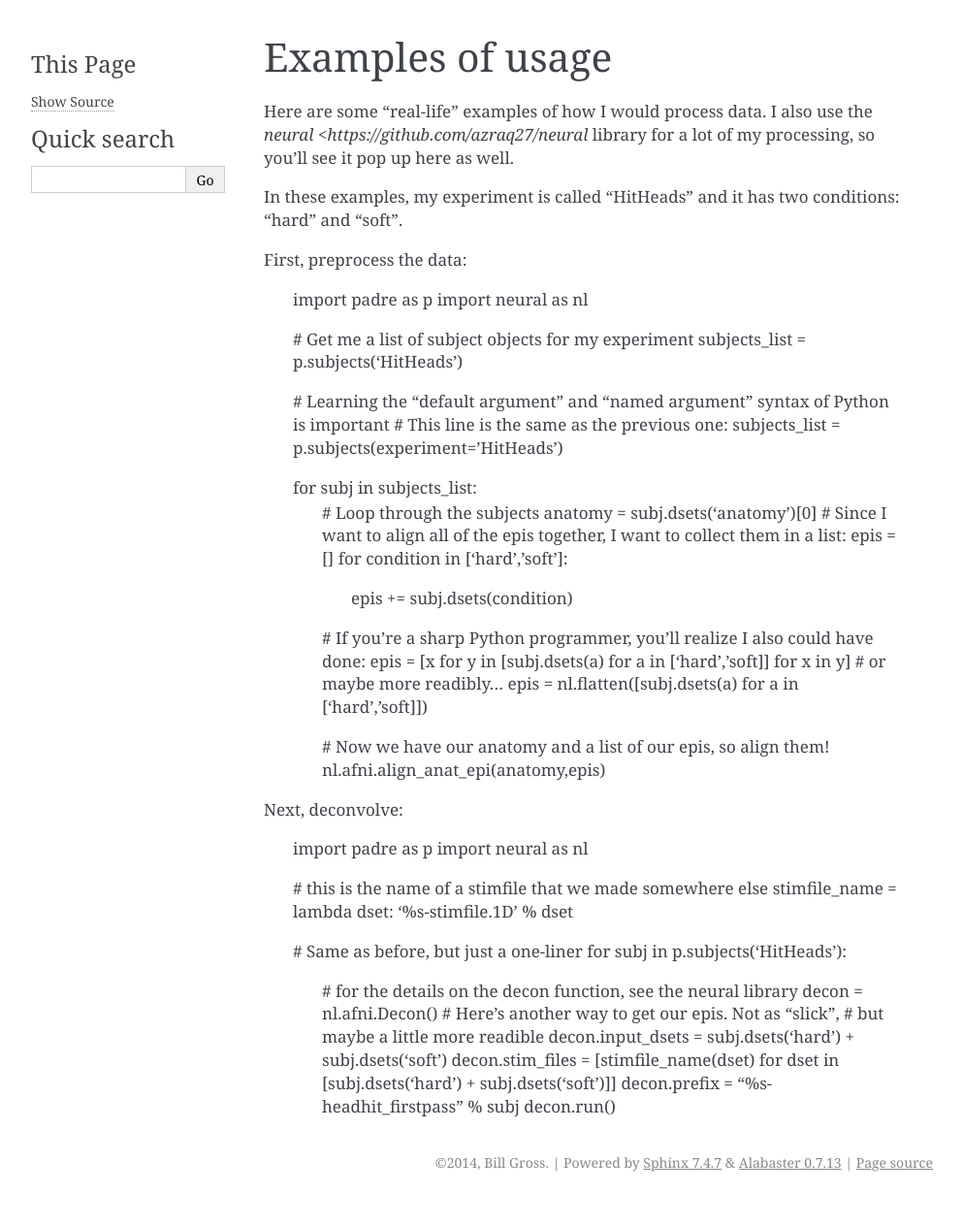
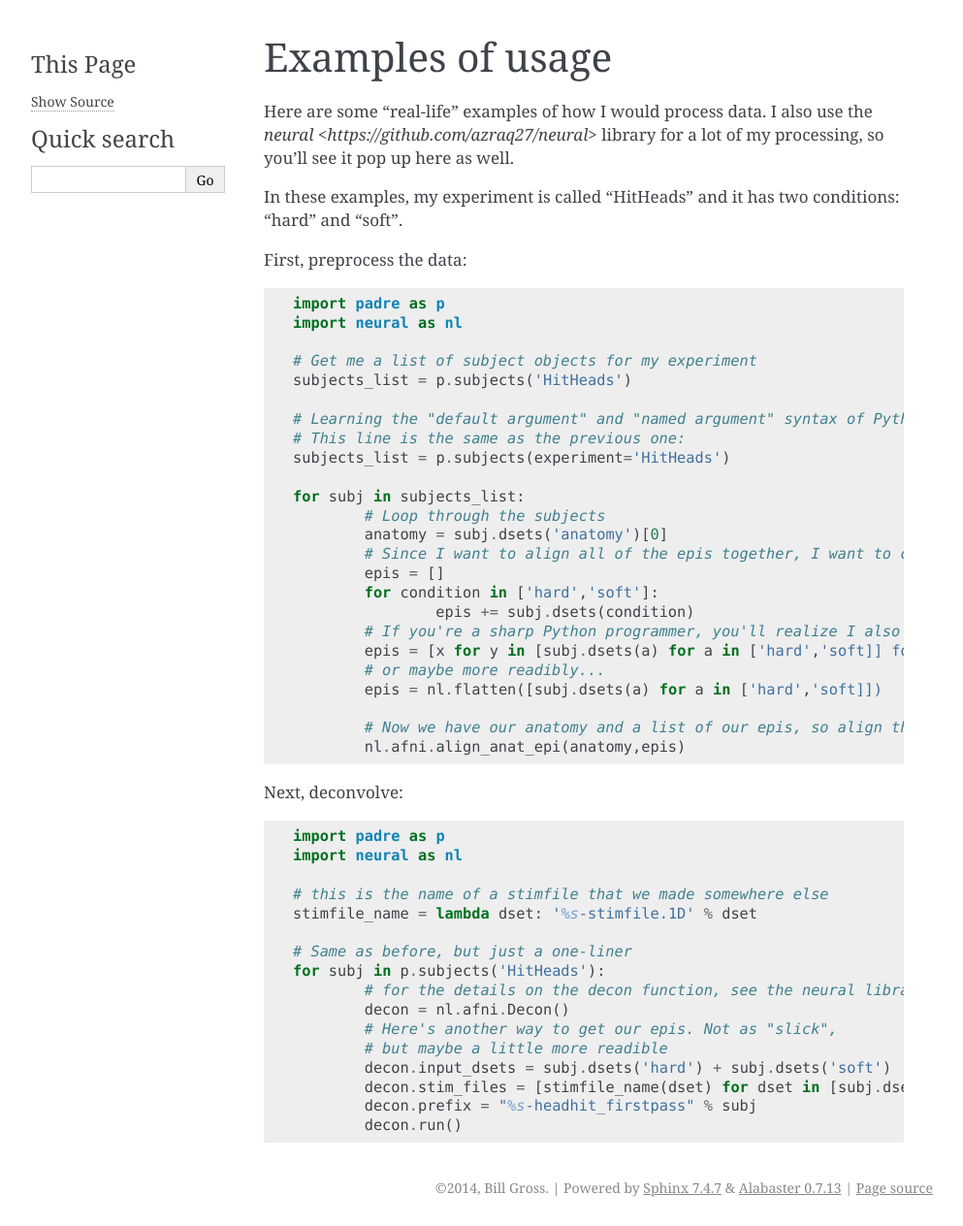
Before and after one commit to azraq27/padre, a Sphinx documentation site: the page built from docs/source/examples.rst, in a window 1280 px wide. Shown: the whole page at 97% size, without its empty margins (148-1141 px from the left). Built offline with Sphinx 7.4.7, drawn with Linux system fonts in a browser that asks for light colours; before the commit the page ends 1238 px from its top, so only the background shows below that.

Commit message:
updating docs

```diff
--- a/docs/source/examples.rst
+++ b/docs/source/examples.rst
@@ -1,12 +1,12 @@
 Examples of usage
 ===================
 
-Here are some "real-life" examples of how I would process data. I also use the `neural <https://github.com/azraq27/neural` library
+Here are some "real-life" examples of how I would process data. I also use the `neural <https://github.com/azraq27/neural>` library
 for a lot of my processing, so you'll see it pop up here as well.
 
 In these examples, my experiment is called "HitHeads" and it has two conditions: "hard" and "soft".
 
-First, preprocess the data:
+First, preprocess the data::
 
 	import padre as p
 	import neural as nl
@@ -33,7 +33,7 @@
 		# Now we have our anatomy and a list of our epis, so align them!
 		nl.afni.align_anat_epi(anatomy,epis)
 
-Next, deconvolve:
+Next, deconvolve::
 
 	import padre as p
 	import neural as nl
```
